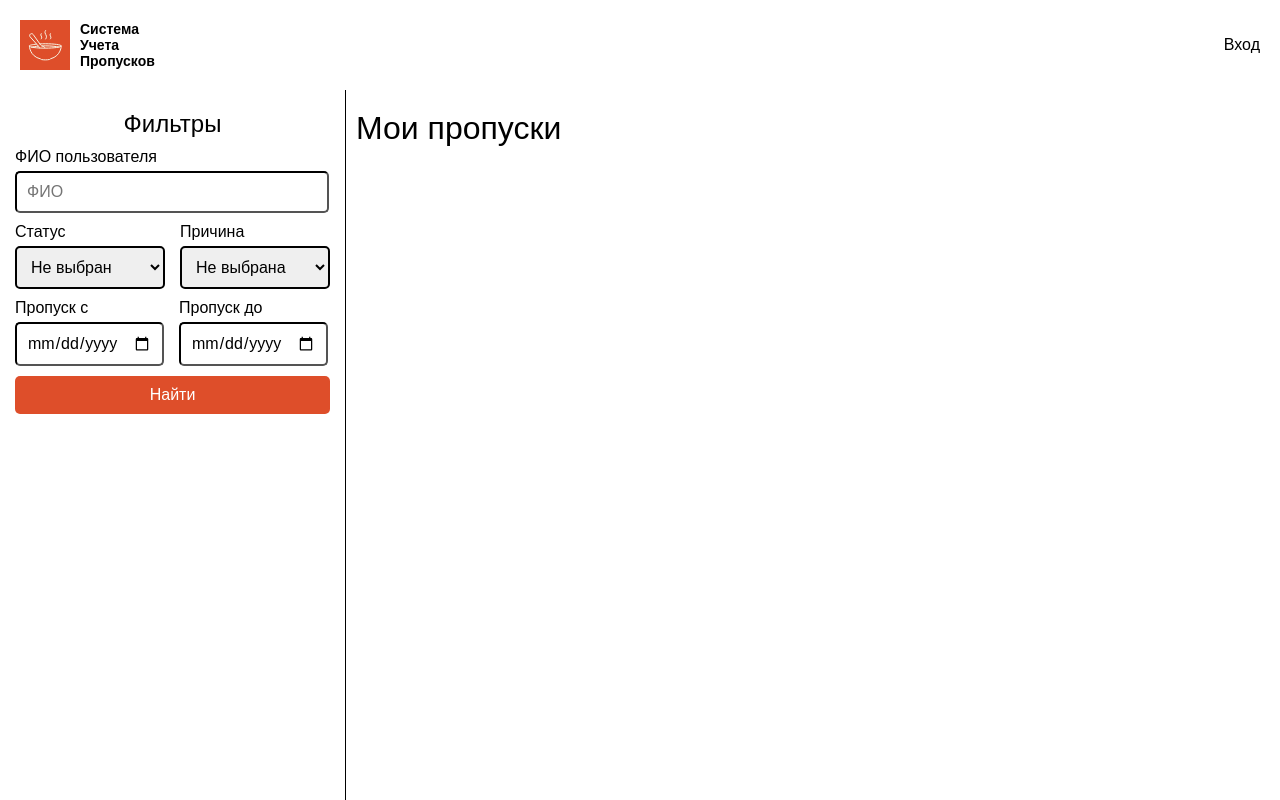
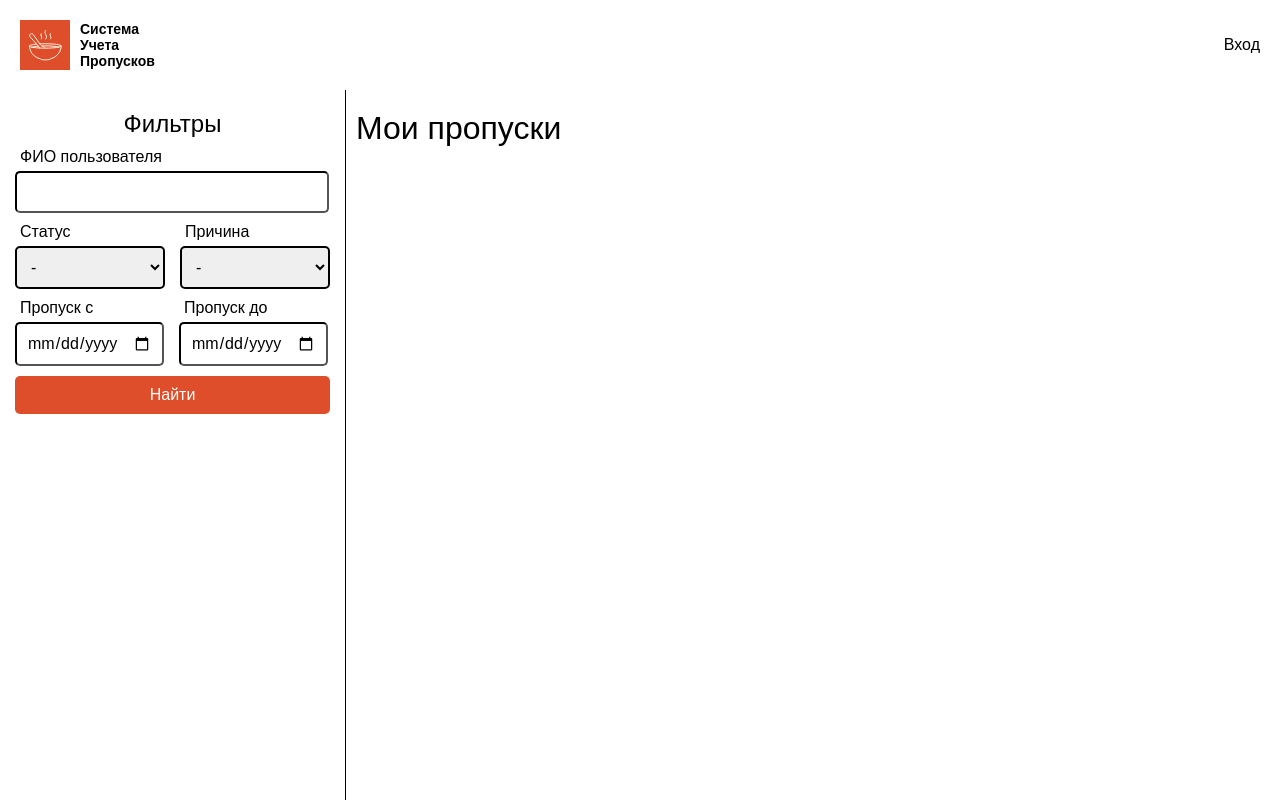
Before and after one commit to Dmitry-Kalichkin/sup-client, a SvelteKit app: page /skips/my in a window 1280 px wide. Built offline with nearby package versions, Linux system fonts and the light colour scheme.

Commit message:
F-3297. Extract Input and Select components

```diff
--- /dev/null
+++ b/src/lib/components/Input.svelte
@@ -0,0 +1,34 @@
+<script lang="ts">
+    let {label, name, type, width} = $props();
+
+</script>
+
+<div class="input-block">
+    <label for={name}>{label}</label>
+    <input id={name} name={name} style="width: {width}" type={type} placeholder="">
+</div>
+
+<style>
+    .input-block {
+        display: flex;
+        flex-direction: column;
+        margin: 5px;
+    }
+
+    input {
+        padding: 10px;
+        border-color: black;
+        border-radius: 5px;
+        width: 290px;
+    }
+
+    input:focus {
+        outline-color: var(--brand-color);
+        border-color: var(--brand-color);
+    }
+
+    label {
+        margin-left: 5px;
+        margin-bottom: 5px;
+    }
+</style>
--- /dev/null
+++ b/src/lib/components/Select.svelte
@@ -0,0 +1,39 @@
+<script lang="ts">
+    let {label, name, optionsEnum, width} = $props();
+
+</script>
+
+<div class="input-block">
+    <label for={name}>{label}</label>
+    <select id={name} name={name} style="width: {width}">
+        <option value={null}>-</option>
+        {#each Object.values(optionsEnum) as opt}
+            <option value={opt}>{opt}</option>
+        {/each}
+    </select>
+</div>
+
+<style>
+    .input-block {
+        display: flex;
+        flex-direction: column;
+        padding: 5px;
+    }
+
+    select {
+        padding: 10px;
+        border-radius: 5px;
+        width: 290px;
+        border: black 2px solid;
+    }
+
+    select:focus {
+        outline-color: var(--brand-color);
+        border-color: var(--brand-color);
+    }
+
+    label {
+        margin-left: 5px;
+        margin-bottom: 5px;
+    }
+</style>
--- a/src/routes/skips/my/+page.svelte
+++ b/src/routes/skips/my/+page.svelte
@@ -1,57 +1,25 @@
 <script lang="ts">
+    import Input from "$lib/components/Input.svelte";
+    import Select from "$lib/components/Select.svelte";
     import { Reason } from "$lib/data/skips/Reason";
     import { Status } from "$lib/data/skips/Status";
 
-    let fullName: string | null = null;
-    let status: Status | null = null;
-    let reason: Reason | null = null;
-    let startTime: Date | null = null;
-    let endTime: Date | null = null;
-
-    function applyFilters() {
-        console.log(fullName, status, reason, startTime, endTime);
-    }
 </script>
 
 <div class="container">
-    <div class="search-box">
+    <form class="search-box">
         <h2>Фильтры</h2>
-        <div class="input-block">
-            <label for="fullName">ФИО пользователя</label>
-            <input id="fullName" type="text" bind:value={fullName} placeholder="ФИО">
+        <Input label="ФИО пользователя" name="fullName" type="text" width="290px" />
+        <div class="group-filters">
+            <Select label="Статус" name="status" optionsEnum={Status} width="150px" />
+            <Select label="Причина" name="reason" optionsEnum={Reason} width="150px" />
         </div>
         <div class="group-filters">
-            <div class="input-block">
-                <label for="status">Статус</label>
-                <select id="status" bind:value={status} placeholder="Статус" class="select-grouped">
-                    <option value={null}>Не выбран</option>
-                    {#each Object.values(Status) as status}
-                        <option value={status}>{status}</option>
-                    {/each}
-                </select>
-            </div>
-            <div class="input-block">
-                <label for="reason">Причина</label>
-                <select id="reason" bind:value={reason} placeholder="Причина" class="select-grouped">
-                    <option value={null}>Не выбрана</option>
-                    {#each Object.values(Reason) as reason}
-                        <option value={reason}>{reason}</option>
-                    {/each}
-                </select>
-            </div>
+            <Input label="Пропуск с" name="startTime" type="date" width="125px" />
+            <Input label="Пропуск до" name="endTime" type="date" width="125px" />
         </div>
-        <div class="group-filters">
-            <div class="input-block">
-                <label for="startTime">Пропуск с</label>
-                <input id="startTime" class="input-date" type="date" bind:value={startTime} placeholder="">
-            </div>
-            <div class="input-block">
-                <label for="startTime">Пропуск до</label>
-                <input id="startTime" class="input-date" type="date" bind:value={endTime} placeholder="">
-            </div>
-        </div>
-        <button onclick={applyFilters}>Найти</button>
-    </div>
+        <button type="submit">Найти</button>
+    </form>
     <div class="skips-list">
         <h1>Мои пропуски</h1>
     </div>
@@ -83,37 +51,6 @@
         border-right: black 1px solid;
     }
 
-    input, select {
-        padding: 10px;
-        border-color: black;
-        border-radius: 5px;
-        width: 290px;
-    }
-
-    .input-block {
-        display: flex;
-        flex-direction: column;
-        margin: 5px;
-    }
-
-    .input-date {
-        width: 125px;
-    }
-
-    .select-grouped {
-        width: 150px;
-        border: black 2px solid;
-    }
-
-    input:focus {
-        outline-color: var(--brand-color);
-        border-color: var(--brand-color);
-    }
-
-    label {
-        margin-bottom: 5px;
-    }
-
     .group-filters {
         display: flex;
         gap: 5px;
```
